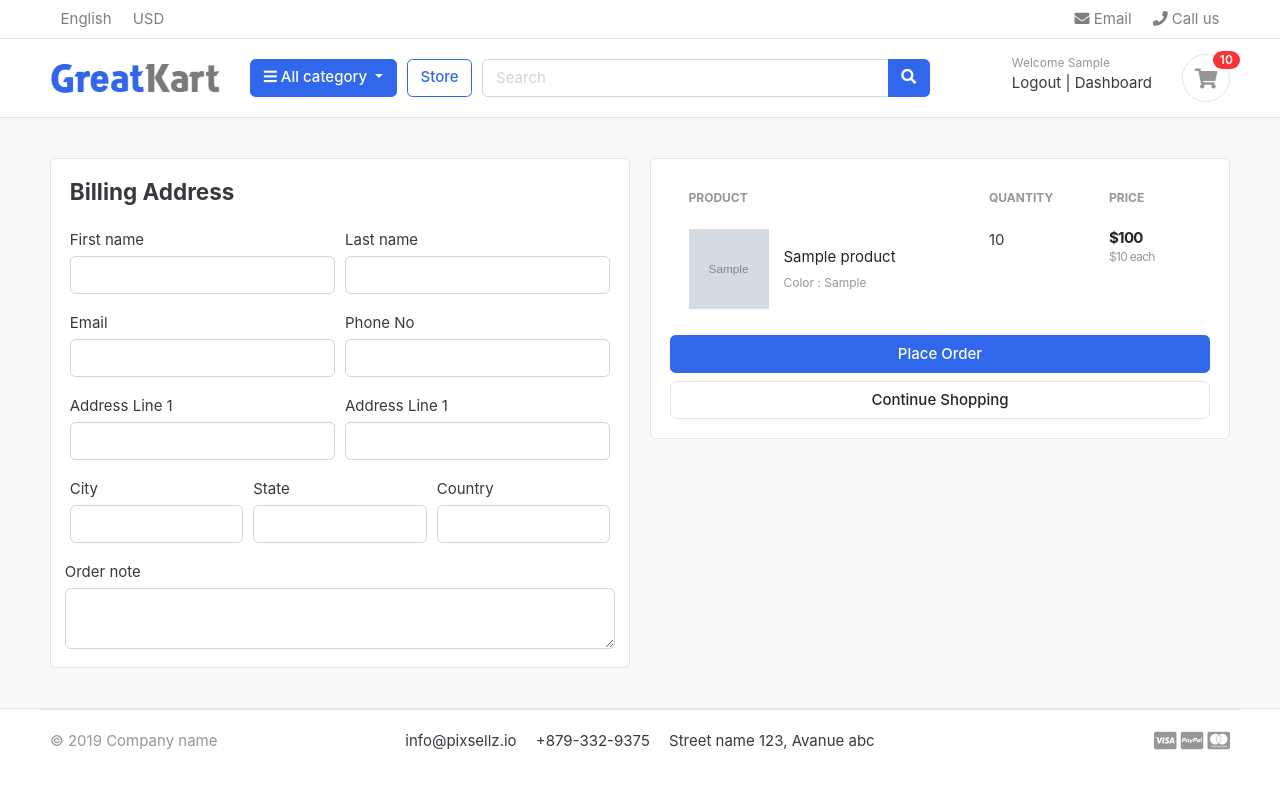
After one commit to jstutul/greatkart, a Django app: page /carts/checkout in a window 1280 px wide. The commit adds this page. Run offline with Django 3.2, Linux system fonts and the light colour scheme; a user stored in the database is signed in; tables that the repository leaves empty hold one stand-in row (values such as "Sample post"); grey boxes marked "Sample" are stand-in pictures; some libraries are stand-ins or nearby versions; some web fonts are replaced.

Commit message:
login cart handle

```diff
--- a/carts/context_processor.py
+++ b/carts/context_processor.py
@@ -9,7 +9,10 @@ def counter(request):
     else:
         try:
             cart=Cart.objects.filter(cart_id=_cart_id(request))
-            cart_items=CartItem.objects.all().filter(cart=cart[:1])
+            if request.user.is_authenticated:
+                cart_items=CartItem.objects.all().filter(user=request.user)
+            else:
+                cart_items=CartItem.objects.all().filter(cart=cart[:1])
             for cart_item in cart_items:
                 cart_count += cart_item.quantity
         except Cart.DoesNotExist:
--- a/carts/models.py
+++ b/carts/models.py
@@ -1,5 +1,6 @@
 from django.db import models
 from store.models import Product,Variation
+from accounts.models import Account
 # Create your models here.
 
 class Cart(models.Model):
@@ -11,9 +12,10 @@ class Cart(models.Model):
 
 
 class CartItem(models.Model):
+    user        =   models.ForeignKey(Account,on_delete=models.CASCADE,null=True)
     product     =   models.ForeignKey(Product,on_delete=models.CASCADE)
     variations  =   models.ManyToManyField(Variation, blank=True)
-    cart        =   models.ForeignKey(Cart, on_delete=models.CASCADE)
+    cart        =   models.ForeignKey(Cart, on_delete=models.CASCADE,null=True)
     quantity    =   models.IntegerField()
     is_active   =   models.BooleanField(default=True)
 
--- a/carts/urls.py
+++ b/carts/urls.py
@@ -6,4 +6,6 @@ urlpatterns = [
    path('remove_cart/<int:product_id>/<int:cart_item_id>',views.remove_cart,name='remove_cart'),
    path('remove_cart_item/<int:product_id>/<int:cart_item_id>',views.remove_cart_item,name='remove_cart_item'),
 
+   path('checkout',views.checkout,name='checkout'),
+
 ]
--- a/carts/views.py
+++ b/carts/views.py
@@ -2,14 +2,18 @@ from django.shortcuts import render,redirect,get_object_or_404
 from store.models import Product,Variation
 from carts.models import Cart,CartItem
 from django.shortcuts import HttpResponse
-# Create your views here.
+from django.contrib.auth.decorators import login_required
 
 
 def cart(request,total=0,quantity=0,cart_items=None):
     try:
-        cart = Cart.objects.get(cart_id=_cart_id(request))
-        print(cart)
-        cart_items = CartItem.objects.filter(cart=cart,is_active=True)
+        tax=0
+        grandtotal=0
+        if request.user.is_authenticated:
+            cart_items = CartItem.objects.filter(user=request.user,is_active=True)
+        else:
+            cart = Cart.objects.get(cart_id=_cart_id(request))
+            cart_items = CartItem.objects.filter(cart=cart,is_active=True)
 
         for cart_item in cart_items:
             total+=(cart_item.product.price*cart_item.quantity)
@@ -36,66 +40,118 @@ def _cart_id(request):
 
 
 def add_cart(request,product_id):  # sourcery skip: avoid-builtin-shadow, extract-method
+    current_user=request.user
     product=Product.objects.get(id=product_id)
-    product_variation=[]
-    if request.method == 'POST':
-        for item in request.POST:
-            key=item
-            value=request.POST[key]
-            try:
-                variation=Variation.objects.get(product=product,variation_category__iexact=key, variation_value__iexact=value)
-                product_variation.append(variation)
-            except Exception as e:
-                pass
-    try:
-        cart=Cart.objects.get(cart_id=_cart_id(request))
-    except Cart.DoesNotExist:
-        cart=Cart.objects.create(cart_id=_cart_id(request))
-    cart.save()
+    if request.user.is_authenticated:
+        product_variation=[]
+        if request.method == 'POST':
+            for item in request.POST:
+                key=item
+                value=request.POST[key]
+                try:
+                    variation=Variation.objects.get(product=product,variation_category__iexact=key, variation_value__iexact=value)
+                    product_variation.append(variation)
+                except Exception as e:
+                    pass
 
-    is_cart_item_exists=CartItem.objects.filter(product=product,cart=cart).exists()
+        is_cart_item_exists=CartItem.objects.filter(product=product,user=current_user).exists()
 
-    if is_cart_item_exists:
-        cart_item=CartItem.objects.filter(product=product,cart=cart)
-        ex_var_list=[]
-        id=[]
+        if is_cart_item_exists:
+            cart_item=CartItem.objects.filter(product=product,user=current_user)
+            ex_var_list=[]
+            id=[]
 
-        for item in cart_item:
-            existing_variation=item.variations.all()
-            ex_var_list.append(list(existing_variation))
-            id.append(item.id)
+            for item in cart_item:
+                existing_variation=item.variations.all()
+                ex_var_list.append(list(existing_variation))
+                id.append(item.id)
 
-        if product_variation in ex_var_list:
-            index=ex_var_list.index(product_variation)
-            item_id=id[index]
-            item=CartItem.objects.get(product=product,id=item_id)
-            item.quantity+=1
-            item.save()
+            if product_variation in ex_var_list:
+                index=ex_var_list.index(product_variation)
+                item_id=id[index]
+                item=CartItem.objects.get(product=product,id=item_id)
+                item.quantity+=1
+                item.save()
+            else:
+                item=CartItem.objects.create(product=product,  quantity=1,user=current_user)
+                if len(product_variation)>0:
+                    item.variations.clear()
+                    item.variations.add(*product_variation)
+                item.save()
         else:
-            item=CartItem.objects.create(product=product,  quantity=1,cart=cart)
+            cart_item=CartItem.objects.create(
+                product=product,
+                quantity=1,
+                user=current_user
+            )
             if len(product_variation)>0:
-                item.variations.clear()
-                item.variations.add(*product_variation)
-            item.save()
+                cart_item.variations.clear()
+                cart_item.variations.add(*product_variation)
+            cart_item.save()
+        return redirect('carts')
     else:
-        cart_item=CartItem.objects.create(
-            product=product,
-            quantity=1,
-            cart=cart
-        )
-        if len(product_variation)>0:
-            cart_item.variations.clear()
-            cart_item.variations.add(*product_variation)
-        cart_item.save()
-    return redirect('carts')
+        product_variation=[]
+        if request.method == 'POST':
+            for item in request.POST:
+                key=item
+                value=request.POST[key]
+                try:
+                    variation=Variation.objects.get(product=product,variation_category__iexact=key, variation_value__iexact=value)
+                    product_variation.append(variation)
+                except Exception as e:
+                    pass
+        try:
+            cart=Cart.objects.get(cart_id=_cart_id(request))
+        except Cart.DoesNotExist:
+            cart=Cart.objects.create(cart_id=_cart_id(request))
+        cart.save()
+
+        is_cart_item_exists=CartItem.objects.filter(product=product,cart=cart).exists()
+
+        if is_cart_item_exists:
+            cart_item=CartItem.objects.filter(product=product,cart=cart)
+            ex_var_list=[]
+            id=[]
+
+            for item in cart_item:
+                existing_variation=item.variations.all()
+                ex_var_list.append(list(existing_variation))
+                id.append(item.id)
+
+            if product_variation in ex_var_list:
+                index=ex_var_list.index(product_variation)
+                item_id=id[index]
+                item=CartItem.objects.get(product=product,id=item_id)
+                item.quantity+=1
+                item.save()
+            else:
+                item=CartItem.objects.create(product=product,  quantity=1,cart=cart)
+                if len(product_variation)>0:
+                    item.variations.clear()
+                    item.variations.add(*product_variation)
+                item.save()
+        else:
+            cart_item=CartItem.objects.create(
+                product=product,
+                quantity=1,
+                cart=cart
+            )
+            if len(product_variation)>0:
+                cart_item.variations.clear()
+                cart_item.variations.add(*product_variation)
+            cart_item.save()
+        return redirect('carts')
 
 def remove_cart(request,product_id,cart_item_id):
     # sourcery skip: do-not-use-bare-except
-
-    cart=Cart.objects.get(cart_id=_cart_id(request))
     product=get_object_or_404(Product,id=product_id)
     try:
-        cart_item=CartItem.objects.get(product=product,cart=cart,id=cart_item_id)
+        if request.user.is_authenticated:
+            cart_item=CartItem.objects.get(product=product,user=request.user,id=cart_item_id)
+        else:
+            cart=Cart.objects.get(cart_id=_cart_id(request))
+            cart_item=CartItem.objects.get(product=product,cart=cart,id=cart_item_id)
+
         if cart_item.quantity>1:
             cart_item.quantity-=1
             cart_item.save()
@@ -107,8 +163,41 @@ def remove_cart(request,product_id,cart_item_id):
     return redirect('carts')
 
 def remove_cart_item(request,product_id,cart_item_id):
-    cart=Cart.objects.get(cart_id=_cart_id(request))
     product=get_object_or_404(Product,id=product_id)
-    cart_item=CartItem.objects.get(product=product,cart=cart,id=cart_item_id)
+    if request.user.is_authenticated:
+        cart_item=CartItem.objects.get(product=product,user=request.user,id=cart_item_id)
+    else:
+        cart=Cart.objects.get(cart_id=_cart_id(request))
+        cart_item=CartItem.objects.get(product=product,cart=cart,id=cart_item_id)
     cart_item.delete()
     return redirect('carts')
+
+
+@login_required(login_url='login')
+def checkout(request,total=0,quantity=0,cart_items=None):
+    try:
+        tax=0
+        grandtotal=0
+        # cart = Cart.objects.get(cart_id=_cart_id(request))
+        # cart_items = CartItem.objects.filter(cart=cart,is_active=True)
+        if request.user.is_authenticated:
+            cart_items = CartItem.objects.filter(user=request.user,is_active=True)
+        else:
+            cart = Cart.objects.get(cart_id=_cart_id(request))
+            cart_items = CartItem.objects.filter(cart=cart,is_active=True)
+
+        for cart_item in cart_items:
+            total+=(cart_item.product.price*cart_item.quantity)
+            quantity+=cart_item.quantity
+        tax=(2*total)/100
+        grandtotal=total+tax
+    except Cart.DoesNotExist:
+        pass
+    context={
+        'total': total,
+        'quantity': quantity,
+        'cart_items': cart_items,
+        'tax': tax,
+        'grandtotal':grandtotal,
+    }
+    return render(request, 'store/checkout.html',context)
--- a/templates/store/cart.html
+++ b/templates/store/cart.html
@@ -95,7 +95,7 @@
                     <p class="text-center mb-3">
                         <img src="{% static 'images/misc/payments.png' %}" height="26">
                     </p>
-                    <a href="./place-order.html" class="btn btn-primary btn-block"> Checkout </a>
+                    <a href="{% url 'checkout' %}" class="btn btn-primary btn-block"> Checkout </a>
                     <a href="{% url 'store' %}" class="btn btn-light btn-block">Continue Shopping</a>
                 </div> <!-- card-body.// -->
                 </div> <!-- card.// -->
--- /dev/null
+++ b/templates/store/checkout.html
@@ -0,0 +1,115 @@
+{% extends 'base.html' %}
+{% load static %}
+{% block content %}
+<section class="section-content padding-y bg">
+    <div class="container">
+        <form action="" method="POST">{% csrf_token %}
+            <div class="row">
+                <aside class="col-lg-6">
+                    <div class="card">
+                    <div class="card-body">
+                            <h4 class="card-title mb-4">Billing Address</h4>
+
+                                <div class="form-row">
+                                    <div class="col form-group">
+                                        <label for="">First name</label>
+                                        <input type="text" name="first_name" class="form-control" required>
+                                    </div>
+                                    <div class="col form-group">
+                                        <label for="">Last name</label>
+                                        <input type="text" name="last_name" class="form-control" required>
+                                    </div>
+                                </div>
+                                <div class="form-row">
+                                    <div class="col form-group">
+                                        <label for="">Email</label>
+                                        <input type="text" name="email" class="form-control" required>
+                                    </div>
+                                    <div class="col form-group">
+                                        <label for="">Phone No</label>
+                                        <input type="text" name="phone" class="form-control" required>
+                                    </div>
+                                </div>
+                                <div class="form-row">
+                                    <div class="col form-group">
+                                        <label for="">Address Line 1</label>
+                                        <input type="text" name="address_line_1" class="form-control" required>
+                                    </div>
+                                    <div class="col form-group">
+                                        <label for="">Address Line 1</label>
+                                        <input type="text" name="address_line_2" class="form-control">
+                                    </div>
+                                </div>
+                                <div class="form-row">
+                                    <div class="col form-group">
+                                        <label for="">City</label>
+                                        <input type="text" name="city" class="form-control" required>
+                                    </div>
+                                    <div class="col form-group">
+                                        <label for="">State</label>
+                                        <input type="text" name="state" class="form-control" required>
+                                    </div>
+                                    <div class="col form-group">
+                                        <label for="">Country</label>
+                                        <input type="text" name="country" class="form-control" required>
+                                    </div>
+                                </div>
+                                <div class="form-row">
+                                    <label for="">Order note</label>
+                                    <textarea class="form-control" name="order_note" id="" cols="30" rows="2"></textarea>
+                                </div>
+                    </div>
+                    </div>
+                </aside>
+                <aside class="col-lg-6">
+                    <div class="card">
+                        <div class="card-body">
+                            <table class="table table-borderless table-shopping-cart">
+                                <thead class="text-muted">
+                                    <tr class="small text-uppercase">
+                                        <th scope="col">Product</th>
+                                        <th scope="col" width="120">Quantity</th>
+                                        <th scope="col" width="120">Price</th>
+                                    </tr>
+                                </thead>
+                                <tbody>
+                                    {% for cart_item in cart_items %}
+                                        <tr>
+                                            <td>
+                                                <figure class="itemside align-items-center">
+                                                    <div class="aside"><img src="{{cart_item.product.image.url}}" class="img-sm"></div>
+                                                    <figcaption class="info">
+                                                        <a href="{{cart_item.product.get_product_details_url }}" class="title text-dark">{{cart_item.product.product_name}}</a>
+                                                        <p class="small text-muted">
+                                                            {% if cart_item.variations.all %}
+                                                                {% for item in cart_item.variations.all %}
+                                                                    {{item.variation_category | capfirst}} : {{item.variation_value | capfirst}} <br>
+                                                                {% endfor %}
+                                                            {% endif %}
+                                                        </p>
+                                                    </figcaption>
+                                                </figure>
+                                            </td>
+                                            <td>
+                                                <label for="">{{cart_item.quantity}}</label>
+                                            </td>
+                                            <td>
+                                                <div class="price-wrap">
+                                                    <var class="price">${{cart_item.sub_total}}</var>
+                                                    <small class="text-muted"> ${{cart_item.product.price}} each</small>
+                                                </div> <!-- price-wrap .// -->
+                                            </td>
+                                        </tr>
+                                    {% endfor %}
+                                </tbody>
+                            </table>
+                            <button type="submit" class="btn btn-primary btn-block"> Place Order </button>
+                            <a href="{% url 'store' %}" class="btn btn-light btn-block">Continue Shopping</a>
+                        </div>
+                    </div>
+                </aside>
+            </div>
+        </form>
+    </div>
+</section>
+{% endblock %}
```
Also changed, not shown: accounts/views.py (+54 -1 lines), carts/migrations/0003_auto_20230206_2341.py (added), store/migrations/0005_auto_20230206_2341.py (added).
